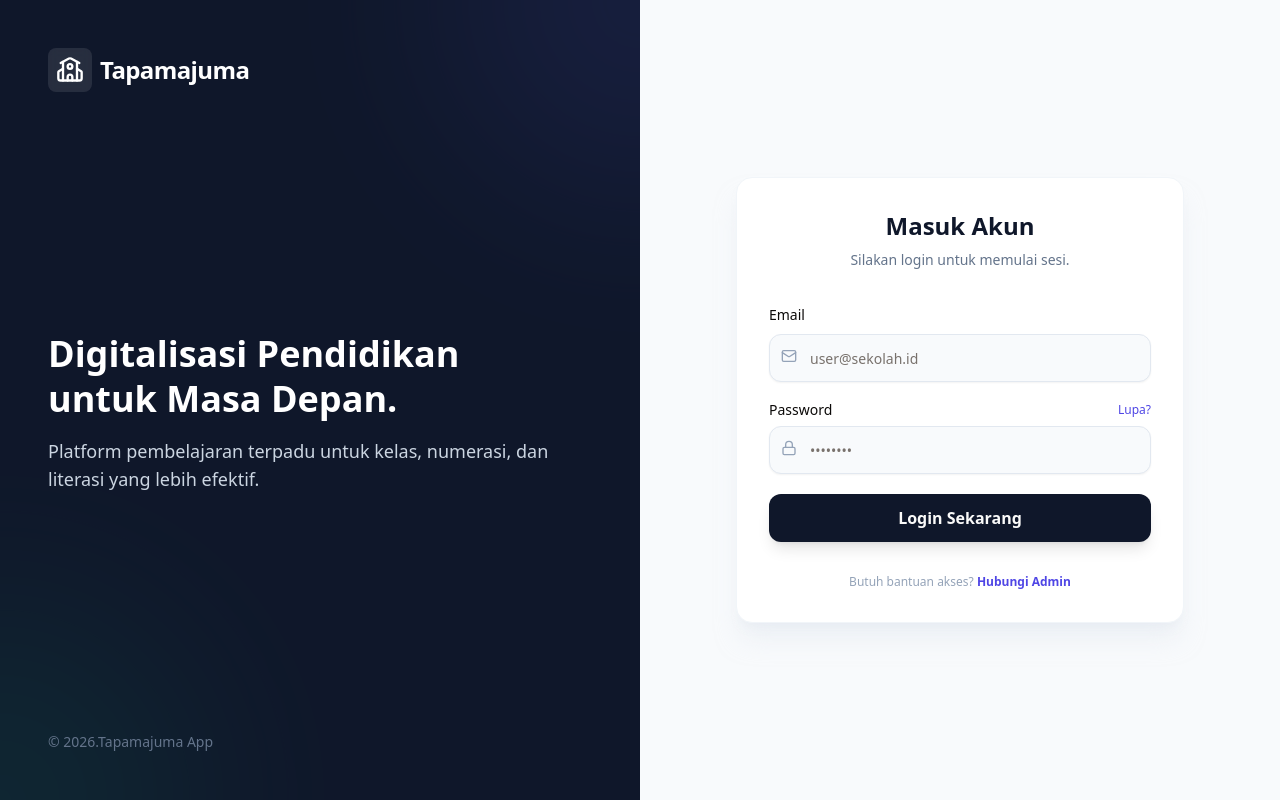
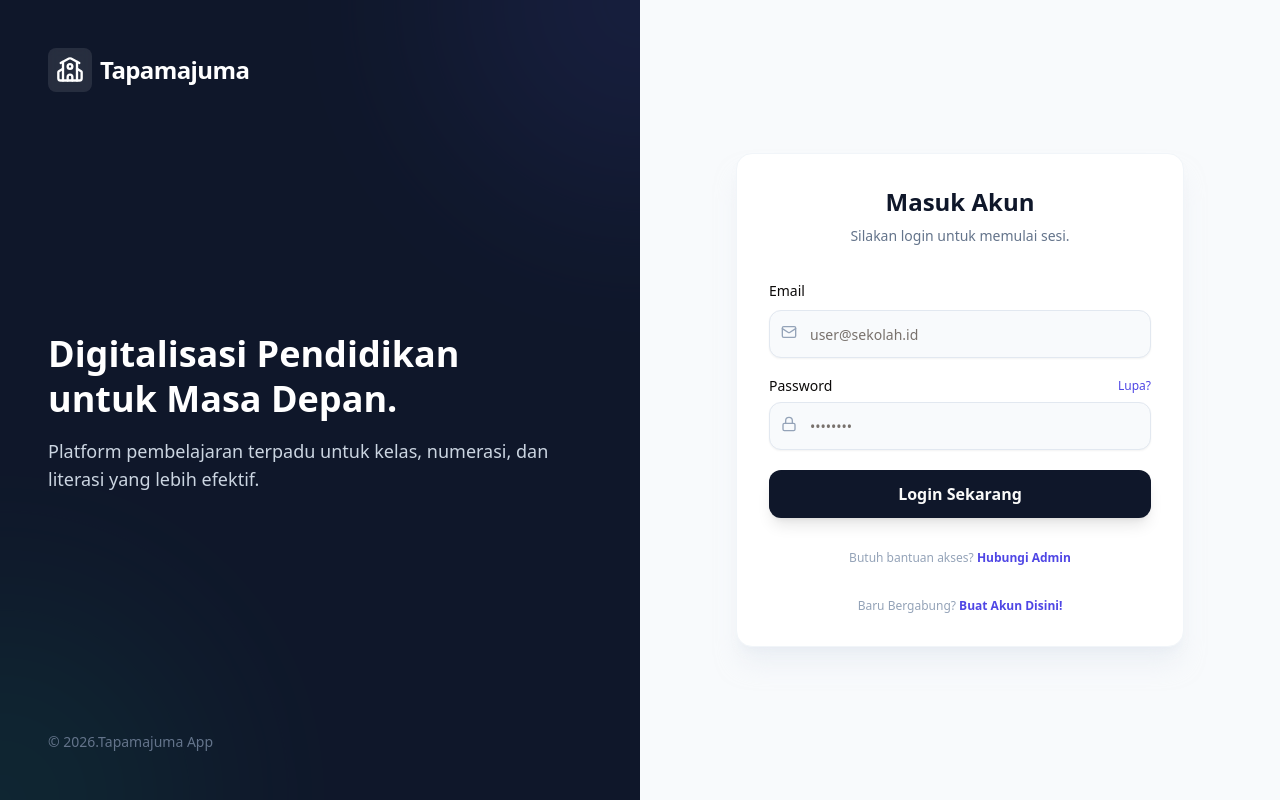
Before and after one commit to radotyohanesnababan/Tapamajuma-PWA-, a React (Vite) app in the folder tapamajuma-app/: page /login in a window 1280 px wide. Built offline with nearby package versions, Linux system fonts and the light colour scheme.

Commit message:
loginupd

```diff
--- a/tapamajuma-app/src/pages/auth/Login.jsx
+++ b/tapamajuma-app/src/pages/auth/Login.jsx
@@ -143,7 +143,7 @@ export default function Login() {
             <div className="space-y-2">
               <div className="flex justify-between items-center">
                 <Label htmlFor="password">Password</Label>
-                <a href="#" className="text-xs font-medium text-indigo-600 hover:text-indigo-500">Lupa?</a>
+                <a href="/forgot-password" className="text-xs font-medium text-indigo-600 hover:text-indigo-500">Lupa?</a>
               </div>
               <div className="relative group">
                 <Lock className="absolute left-3 top-3.5 h-4 w-4 text-slate-400 group-focus-within:text-slate-900 transition-colors" />
@@ -181,6 +181,11 @@ export default function Login() {
               Butuh bantuan akses? <a href="https://wa.me/082272118326" className="text-indigo-600 font-bold hover:underline">Hubungi Admin</a>
             </p>
           </div>
+          <div className="mt-8 text-center">
+            <p className="text-xs text-slate-400">
+              Baru Bergabung? <a href="/register" className="text-indigo-600 font-bold hover:underline">Buat Akun Disini!</a>
+            </p>
+          </div>
 
         </div>
       </div>
```
